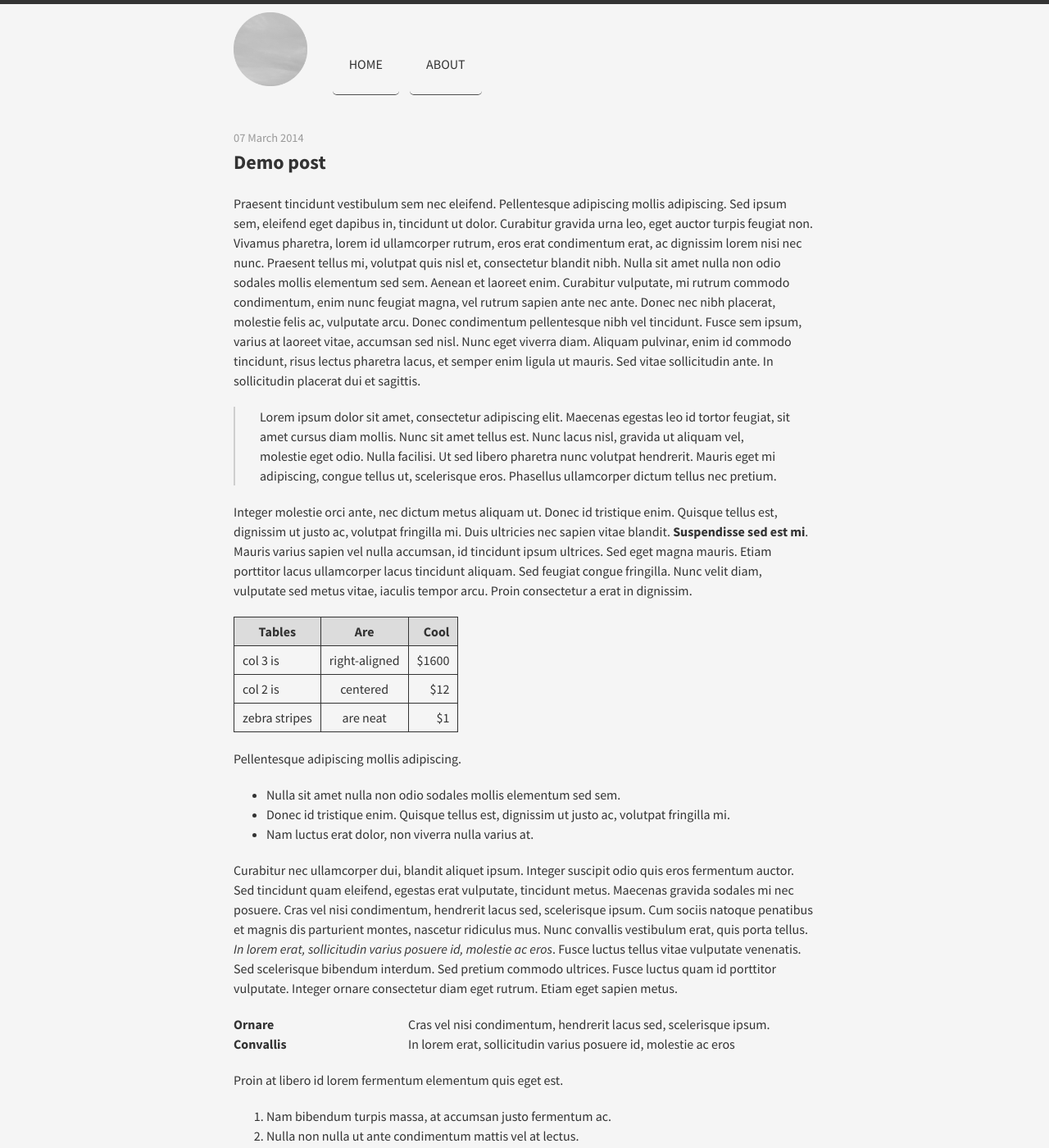
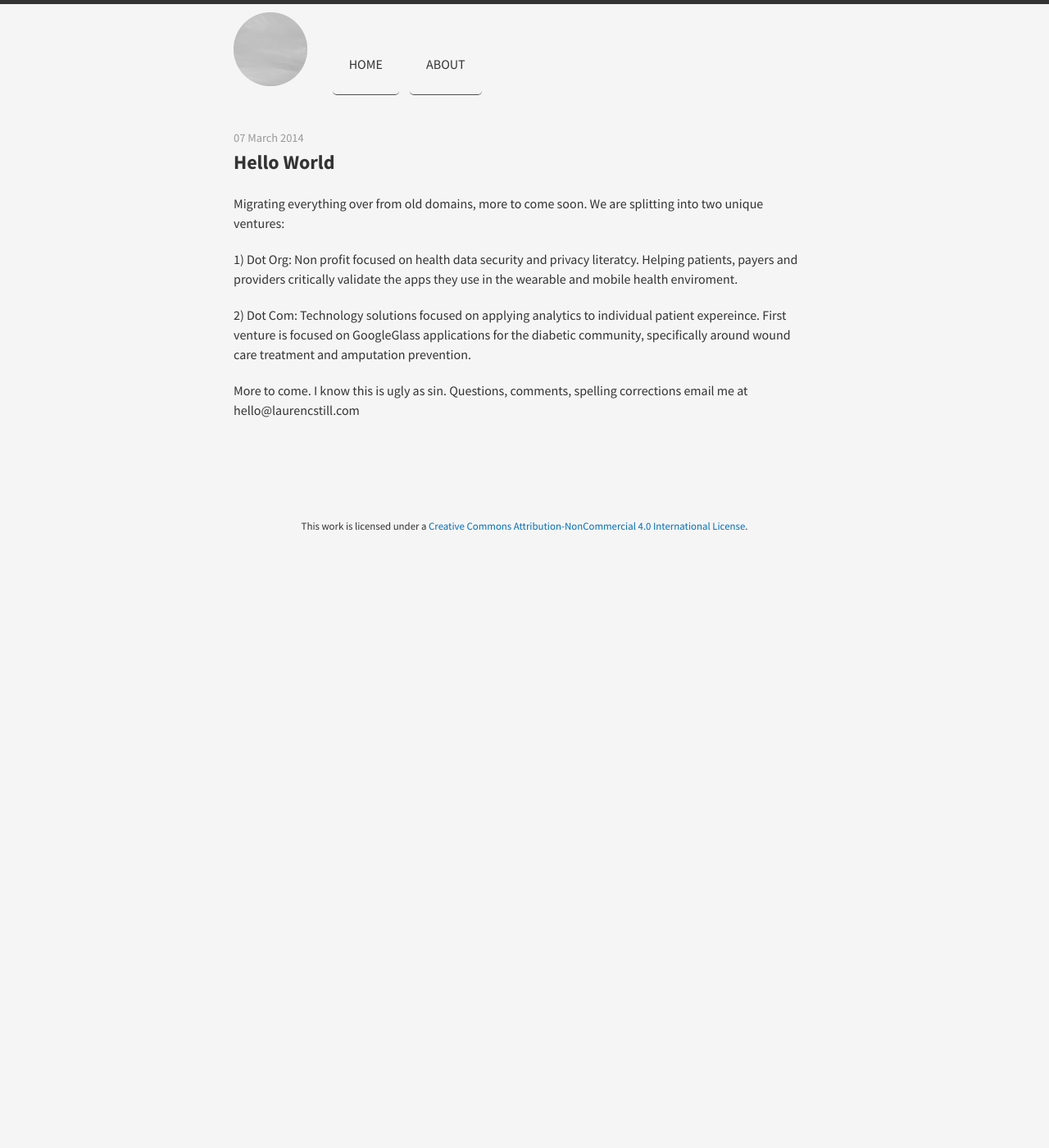
Before and after one commit to laurenstill/doxnosis, a Jekyll site: the page built from _posts/2014-03-07-demo-post.md, in a window 1280 px wide and 1400 px high. Shown: the whole window at 82% size. Built offline with Jekyll 4.4.1, drawn with Linux system fonts in a browser that asks for light colours; nearby versions of some CDN libraries; Markdown is read by kramdown in place of the engine named in the settings; some of the changed text lies outside the part shown.

Commit message:
Update 2014-03-07-demo-post.md
new

```diff
--- a/_posts/2014-03-07-demo-post.md
+++ b/_posts/2014-03-07-demo-post.md
@@ -1,60 +1,11 @@
 ---
 layout: post
-title: Demo post
+title: Hello World
 ---
+Migrating everything over from old domains, more to come soon.  We are splitting into two unique ventures:
 
-Praesent tincidunt vestibulum sem nec eleifend. Pellentesque adipiscing mollis adipiscing. Sed ipsum sem, eleifend eget dapibus in, tincidunt ut dolor. Curabitur gravida urna leo, eget auctor turpis feugiat non. Vivamus pharetra, lorem id ullamcorper rutrum, eros erat condimentum erat, ac dignissim lorem nisi nec nunc. Praesent tellus mi, volutpat quis nisl et, consectetur blandit nibh. Nulla sit amet nulla non odio sodales mollis elementum sed sem. Aenean et laoreet enim. Curabitur vulputate, mi rutrum commodo condimentum, enim nunc feugiat magna, vel rutrum sapien ante nec ante. Donec nec nibh placerat, molestie felis ac, vulputate arcu. Donec condimentum pellentesque nibh vel tincidunt. Fusce sem ipsum, varius at laoreet vitae, accumsan sed nisl. Nunc eget viverra diam. Aliquam pulvinar, enim id commodo tincidunt, risus lectus pharetra lacus, et semper enim ligula ut mauris. Sed vitae sollicitudin ante. In sollicitudin placerat dui et sagittis.
+1) Dot Org:  Non profit focused on health data security and privacy literatcy.  Helping patients, payers and providers critically validate the apps they use in the wearable and mobile health enviroment.
 
-> Lorem ipsum dolor sit amet, consectetur adipiscing elit. Maecenas egestas leo id tortor feugiat, sit amet cursus diam mollis. Nunc sit amet tellus est. Nunc lacus nisl, gravida ut aliquam vel, molestie eget odio. Nulla facilisi. Ut sed libero pharetra nunc volutpat hendrerit. Mauris eget mi adipiscing, congue tellus ut, scelerisque eros. Phasellus ullamcorper dictum tellus nec pretium.
+2) Dot Com:  Technology solutions focused on applying analytics to individual patient expereince.  First venture is focused on GoogleGlass applications for the diabetic community, specifically around wound care treatment and amputation prevention.
 
-Integer molestie orci ante, nec dictum metus aliquam ut. Donec id tristique enim. Quisque tellus est, dignissim ut justo ac, volutpat fringilla mi. Duis ultricies nec sapien vitae blandit. <strong>Suspendisse sed est mi</strong>. Mauris varius sapien vel nulla accumsan, id tincidunt ipsum ultrices. Sed eget magna mauris. Etiam porttitor lacus ullamcorper lacus tincidunt aliquam. Sed feugiat congue fringilla. Nunc velit diam, vulputate sed metus vitae, iaculis tempor arcu. Proin consectetur a erat in dignissim.
-
-| Tables        | Are           | Cool  |
-| ------------- |:-------------:| -----:|
-| col 3 is      | right-aligned | $1600 |
-| col 2 is      | centered      |   $12 |
-| zebra stripes | are neat      |    $1 |
-
-Pellentesque adipiscing mollis adipiscing.
-
-- Nulla sit amet nulla non odio sodales mollis elementum sed sem.
-- Donec id tristique enim. Quisque tellus est, dignissim ut justo ac, volutpat fringilla mi.
-- Nam luctus erat dolor, non viverra nulla varius at.
-
-Curabitur nec ullamcorper dui, blandit aliquet ipsum. Integer suscipit odio quis eros fermentum auctor. Sed tincidunt quam eleifend, egestas erat vulputate, tincidunt metus. Maecenas gravida sodales mi nec posuere. Cras vel nisi condimentum, hendrerit lacus sed, scelerisque ipsum. Cum sociis natoque penatibus et magnis dis parturient montes, nascetur ridiculus mus. Nunc convallis vestibulum erat, quis porta tellus. <em>In lorem erat, sollicitudin varius posuere id, molestie ac eros</em>. Fusce luctus tellus vitae vulputate venenatis. Sed scelerisque bibendum interdum. Sed pretium commodo ultrices. Fusce luctus quam id porttitor vulputate. Integer ornare consectetur diam eget rutrum. Etiam eget sapien metus.
-
-<dl>
-  <dt>Ornare</dt>
-  <dd>Cras vel nisi condimentum, hendrerit lacus sed, scelerisque ipsum.</dd>
-  <dt>Convallis</dt>
-  <dd>In lorem erat, sollicitudin varius posuere id, molestie ac eros</dd>
-</dl>
-
-Proin at libero id lorem fermentum elementum quis eget est.
-
-1. Nam bibendum turpis massa, at accumsan justo fermentum ac.
-2. Nulla non nulla ut ante condimentum mattis vel at lectus.
-3. Etiam eget tortor tincidunt, iaculis ligula a, tristique massa. Fusce sed congue lorem, interdum sodales nisl.
-
-Etiam consequat euismod ornare. Pellentesque habitant morbi tristique senectus et netus et malesuada fames ac turpis egestas. Nulla pellentesque ipsum vulputate, pellentesque nisl vitae, lacinia sem. Praesent auctor felis et odio ultrices, nec tempor elit lobortis. Etiam ornare massa non risus luctus, id iaculis lacus egestas. Pellentesque massa dolor, mattis id lobortis eget, tristique vitae est.
-
----
-
-Nam vulputate leo vitae libero vehicula, id tincidunt velit malesuada. In vel ornare nisi, id semper turpis. Vivamus erat elit, venenatis quis dui at, convallis suscipit sapien. Nunc in nisi scelerisque, aliquam mauris porttitor, facilisis ligula. Vestibulum cursus erat ac turpis bibendum, id pulvinar dolor dapibus. Proin vitae justo et velit imperdiet ultrices id id odio. Cras adipiscing ante vel mauris lobortis rutrum. Aenean eu felis est. In lacinia porttitor risus non sagittis.
-
-<div class="highlight"><pre><span class="k">class</span> <span class="nc">Greeter</span>
-  <span class="k">def</span> <span class="nf">initialize</span><span class="p">(</span><span class="n">message</span><span class="p">)</span>
-    <span class="vi">@message</span> <span class="o">=</span> <span class="n">message</span>
-  <span class="k">end</span>
-
-  <span class="k">def</span> <span class="nf">greet</span>
-    <span class="nb">puts</span> <span class="n">message</span>
-  <span class="k">end</span>
-<span class="k">end</span>
-
-<span class="n">john</span> <span class="o">=</span> <span class="no">Greeter</span><span class="o">.</span><span class="n">new</span> <span class="s1">&#39;Hello, World&#39;</span>
-
-<span class="n">john</span><span class="o">.</span><span class="n">greet</span>
-</pre></div>
-
-Sed imperdiet interdum ultrices. Phasellus iaculis porttitor lorem nec scelerisque. Suspendisse eros urna, adipiscing vel luctus at, feugiat sit amet arcu. Aliquam porttitor ut urna pellentesque sagittis. Donec pellentesque venenatis diam sit amet cursus. Etiam luctus, metus quis gravida fermentum, tortor arcu consequat metus, eget viverra augue risus ac dui. Fusce faucibus scelerisque quam eu sagittis. Sed sit amet sapien non augue lobortis adipiscing. Sed sagittis at lectus eu tempus. Nulla non nulla ut ante condimentum mattis vel at lectus. Nulla ultricies dui et urna semper ultrices. Sed neque ante, dictum in dignissim luctus, facilisis ornare odio. Aenean tempor ultrices magna non pharetra. Curabitur vulputate nec est aliquet suscipit. Etiam ipsum sapien, dictum quis tristique vel, pretium at elit.
+More to come.  I know this is ugly as sin.  Questions, comments, spelling corrections email me at hello@laurencstill.com
```
